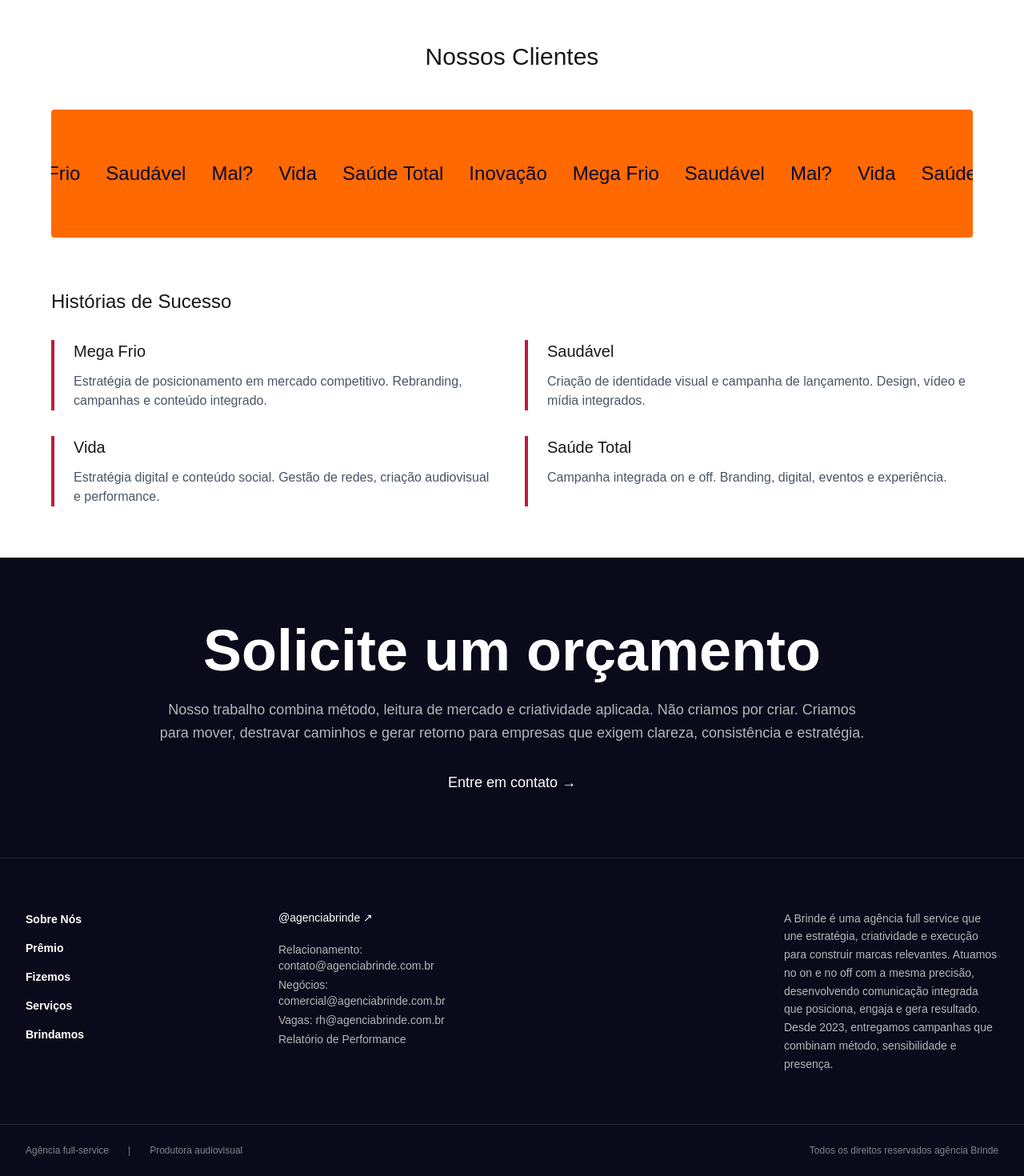
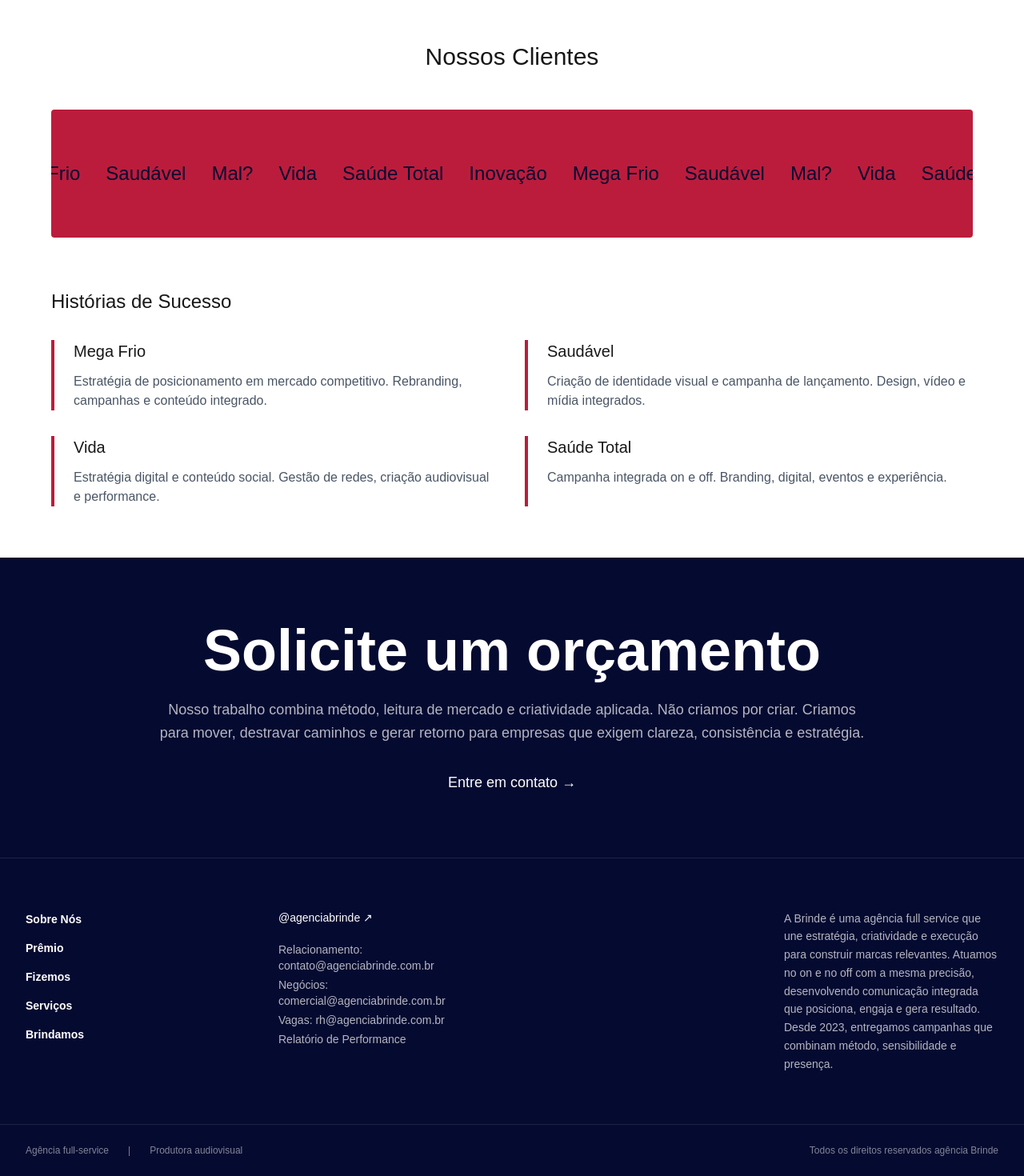
Before and after one commit to devbrn/brinde-2026, a Next.js app: page /brindamos in a window 1280 px wide. Shown: the part 403-1873 px from the top of the page at 80% size. Built offline with nearby package versions, Linux system fonts and the light colour scheme; a web font is replaced by a local one.

Commit message:
fix: cores — footer #050a30, orange → #bb1c3c em brindamos e servicos

```diff
--- a/app/(public)/brindamos/page.tsx
+++ b/app/(public)/brindamos/page.tsx
@@ -25,7 +25,7 @@ export default function Brindamos() {
         <div className="max-w-6xl mx-auto">
           <h2 className="text-3xl font-playfair mb-12 text-center">Nossos Clientes</h2>
 
-          <div className="bg-orange-500 py-16 px-8 rounded overflow-hidden">
+          <div className="bg-[#bb1c3c] py-16 px-8 rounded overflow-hidden">
             <div className="flex gap-8 animate-marquee whitespace-nowrap">
               {clients.concat(clients).map((client, idx) => (
                 <div
--- a/app/(public)/servicos/page.tsx
+++ b/app/(public)/servicos/page.tsx
@@ -57,13 +57,13 @@ const services: ServiceData[] = [
   {
     id: 'reserva-especial',
     tag: 'Reserva Especial',
-    tagColor: '#ff6b35',
+    tagColor: '#bb1c3c',
     tagTextColor: '#ffffff',
     category: 'mal?',
     title: 'Reserva Especial',
     shortDesc:
       'Vendas, gestão de leads, alcance, reconhecimento. Não importa a finalidade, fazemos mensagens serem ouvidas e produtos serem vendidos. Sempre com um olhar para performance e dados.',
-    modalBg: '#ff6b35',
+    modalBg: '#bb1c3c',
     modalTextColor: '#ffffff',
     subtitle: 'Impacto',
     body: [
--- a/components/Footer.tsx
+++ b/components/Footer.tsx
@@ -1,6 +1,6 @@
 export function Footer() {
   return (
-    <footer className="bg-[#0a0a1a] text-white">
+    <footer className="bg-[#050a30] text-white">
       {/* CTA */}
       <div className="text-center py-20 px-6 border-b border-white/10">
         <h2 className="text-5xl md:text-7xl font-bold mb-6">
```
